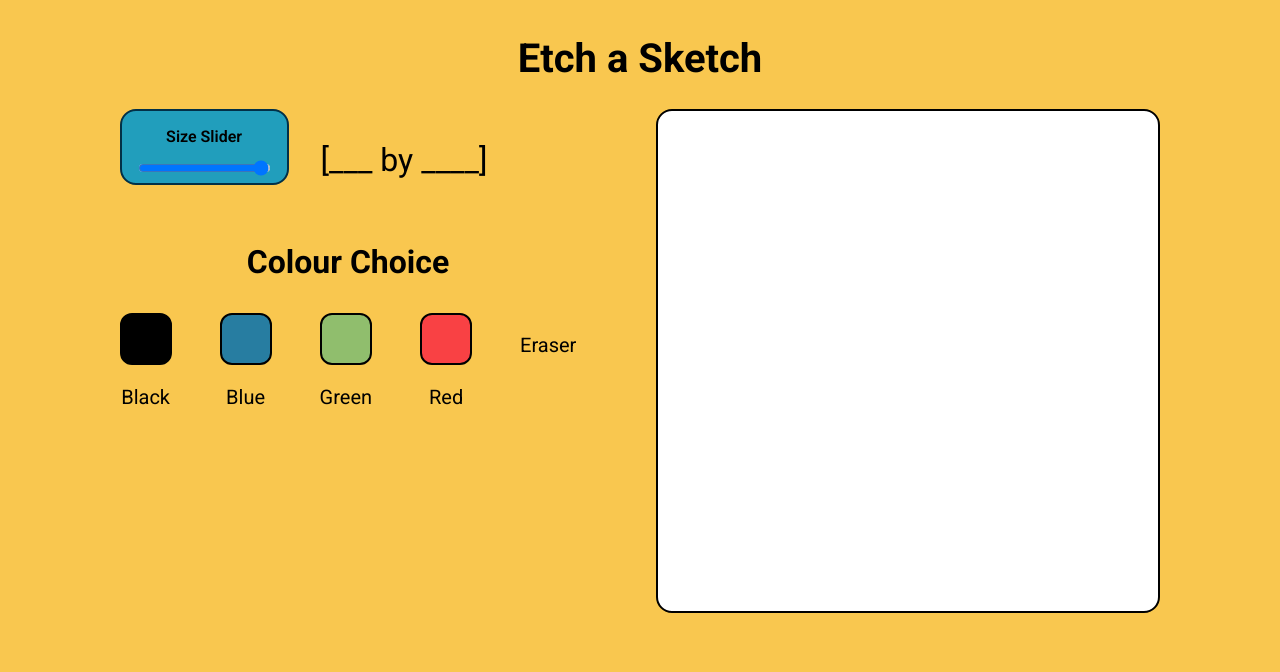
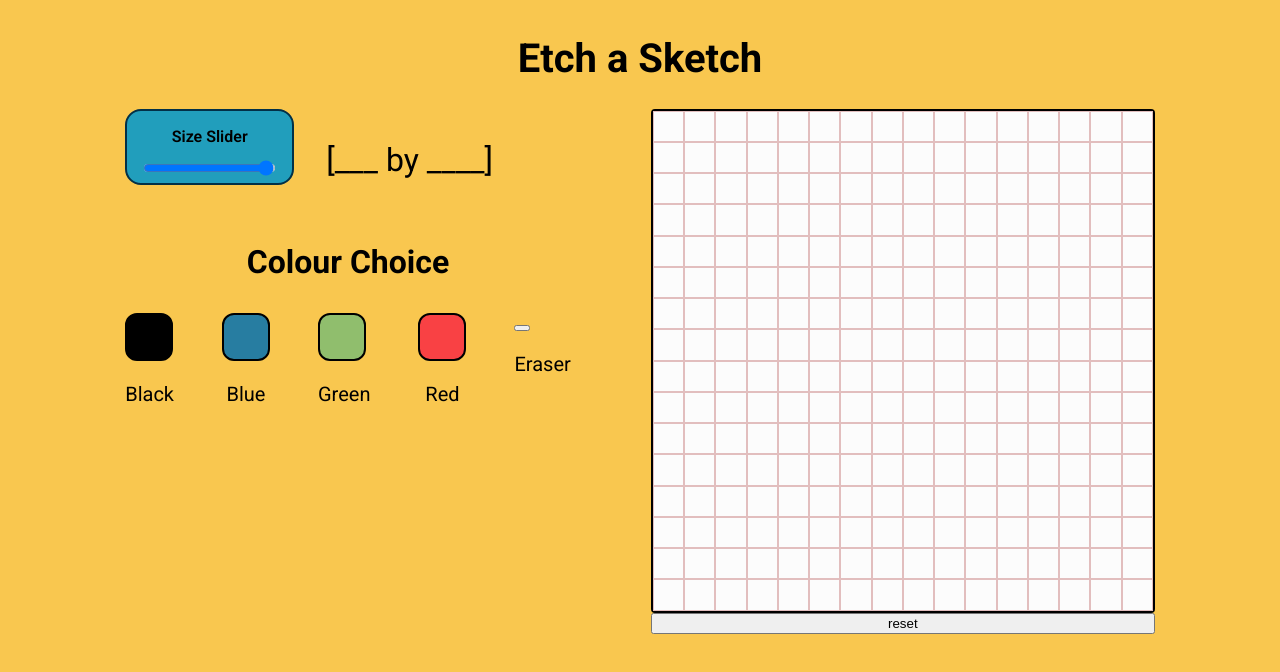
Before and after one commit to Andien99/etch-a-sketch, a plain HTML site: page index.html in a window 1280 px wide. Drawn offline with Linux system fonts and the light colour scheme.

Commit message:
coded the colour palettes to change colour of sketchpad

```diff
--- a/index.html
+++ b/index.html
@@ -25,29 +25,30 @@
             <p id="label_colour">Colour Choice</p>
             <div class="colourOption">
                 <div class="colour_container">
-                    <div class="palette black" style="background-color: black;"></div>
+                    <button class="palette" id="blackColour" style="background-color: black;"></button>
                     <p>Black</p>
                 </div>
                 <div class="colour_container" >
-                    <div class="palette blue" style="background-color: #277da1;"></div>
+                    <button class="palette" id="blueColour" style="background-color: #277da1;"></button>
                     <p>Blue</p>
                 </div>
                 <div class="colour_container">
-                    <div class="palette green" style="background-color: #90be6d;"></div>
+                    <button class="palette" id="greenColour" style="background-color: #90be6d;"></button>
                     <p>Green</p>
                 </div>
                 <div class="colour_container">
-                    <div class="palette red" style="background-color: #f94144;"></div>
+                    <button class="palette" id="redColour" style="background-color: #f94144;"></button>
                     <p>Red</p>
                 </div>
                 <div class="colour_container">
-                    <div class="eraser"></div>
+                    <button id="eraser"></button>
                     <p>Eraser</p>
                 </div>
             </div>
         </div>
         <div id="output">
             <div id="sketchpad"></div>
+            <button id="reset">reset</button>
         </div>
     </div>
 </body>
--- a/script.js
+++ b/script.js
@@ -1,20 +1,51 @@
 const output =document.getElementById('output')
 const sketchpad = document.getElementById('sketchpad');
-
 const slider = document.getElementById('myRange');
 let displayDimensions = document.getElementById('displayDimensions');
+const reset = document.getElementById('reset')
 
-//function will record slider value as it moves (check)
-//the function will add the sqrt to slide.value of empty divs that will act as a the pixels
-//divs will automatical have the flex:1 property to take the most amount of space using CCS and class selection
-//after each slider.value change, the function will delete all divs in the sketchpad container and reinput new divs equal to the value of new slide.value
-slider.addEventListener('mousedown',function() {
-    slider.addEventListener('mousemove',function() {
-        console.log('slider value ' + slider.value);
-        let gridPixel = document.createElement('div');
-        gridPixel.style.width = "6px"
-        gridPixel.classList.add("gridPixel");
-        gridPixel.style.backgroundColor = "black"
-        sketchpad.appendChild(gridPixel);
-    })
+const blackColour = document.getElementById('blackColour')
+const blueColour = document.getElementById('blueColour')
+const greenColour = document.getElementById('greenColour')
+const redColour = document.getElementById('redColour')
+const eraser = document.getElementById('eraser')
+let currentColour = 'black'
+
+
+
+greenColour.addEventListener ('click', () => {
+    currentColour = '#90be6d'
 })
+blackColour.addEventListener ('click', () => {
+    currentColour = 'black'
+})
+blueColour.addEventListener ('click', () => {
+    currentColour = '#277da1'
+})
+redColour.addEventListener ('click', () => {
+    currentColour = '#f94144'
+})
+eraser.addEventListener ('click', () => {
+    currentColour = 'white'
+})
+
+//function to change colour on hover and setup the first 16x16 pixels of the sketchpad
+function firstInitialisation () {
+    for (j = 1; j <= 16; j++) {
+        let gridRows = document.createElement('div');
+            gridRows.classList.add("gridRows");
+            sketchpad.appendChild(gridRows);
+                for (i = 1; i <= 16; i++) {
+                    let gridPixel = document.createElement('div');
+                    gridPixel.classList.add("gridPixel");
+                    gridRows.appendChild(gridPixel);
+                    gridPixel.addEventListener('mouseover', () => {
+                        gridPixel.style.backgroundColor = currentColour
+                    })
+                    reset.addEventListener('click', () => {
+                    gridPixel.style.backgroundColor = "white"});
+                }
+    }
+}
+
+firstInitialisation ()
--- a/styles.css
+++ b/styles.css
@@ -97,8 +97,30 @@ p {
     border-width: 2px;
     width: 500px;
     height: 500px;
-    border-radius: 16px;
+    border-radius: 4px;
     background-color: white;
+    flex-wrap: wrap;
+    flex-direction: column;
 }
 
-.gridPixel {}
+#output {
+ display: flex;
+ flex-direction: column;
+}
+
+.gridPixel {
+    background-color: #fcfcfc;
+    display:flex;
+    flex: 1;
+    border-width: 1px;
+    border-style: solid;
+    border-color: rgba(183, 92, 92, 0.388);
+    flex-wrap: wrap;
+}
+
+.gridRows {
+    background-color: #274702;
+    display:flex;
+    flex: 1;
+    flex-wrap: wrap;
+}
```
